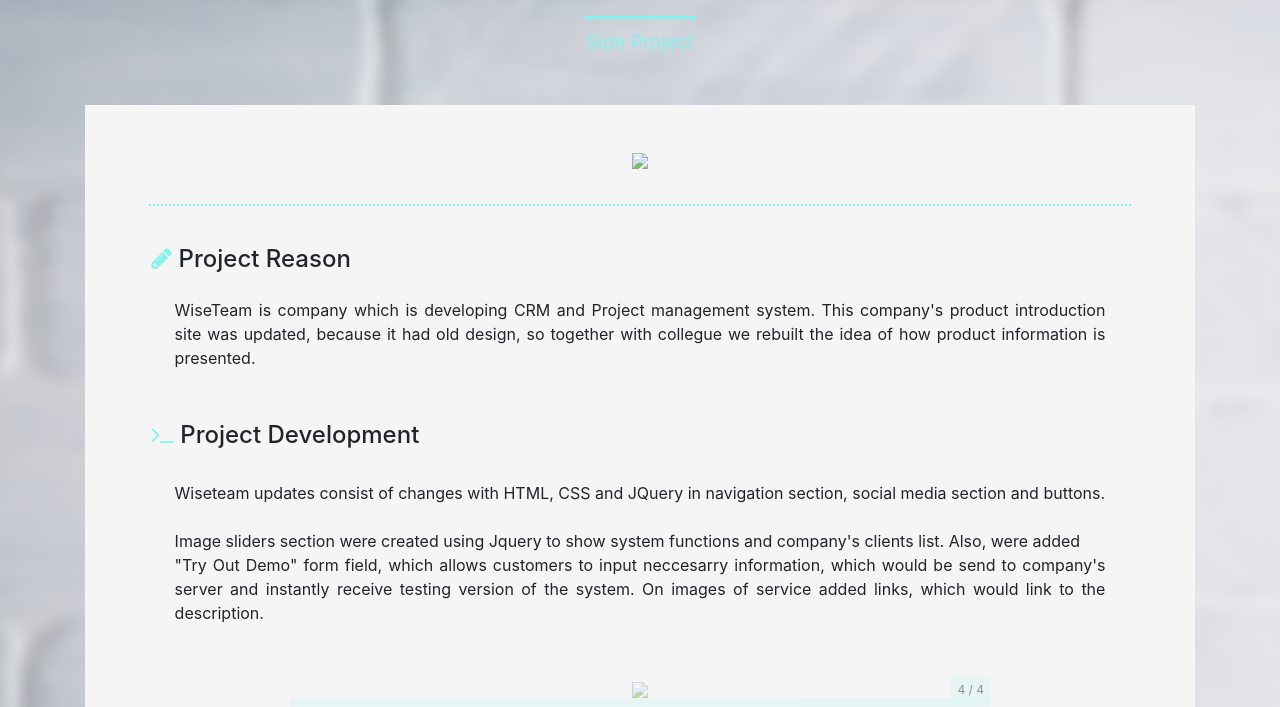
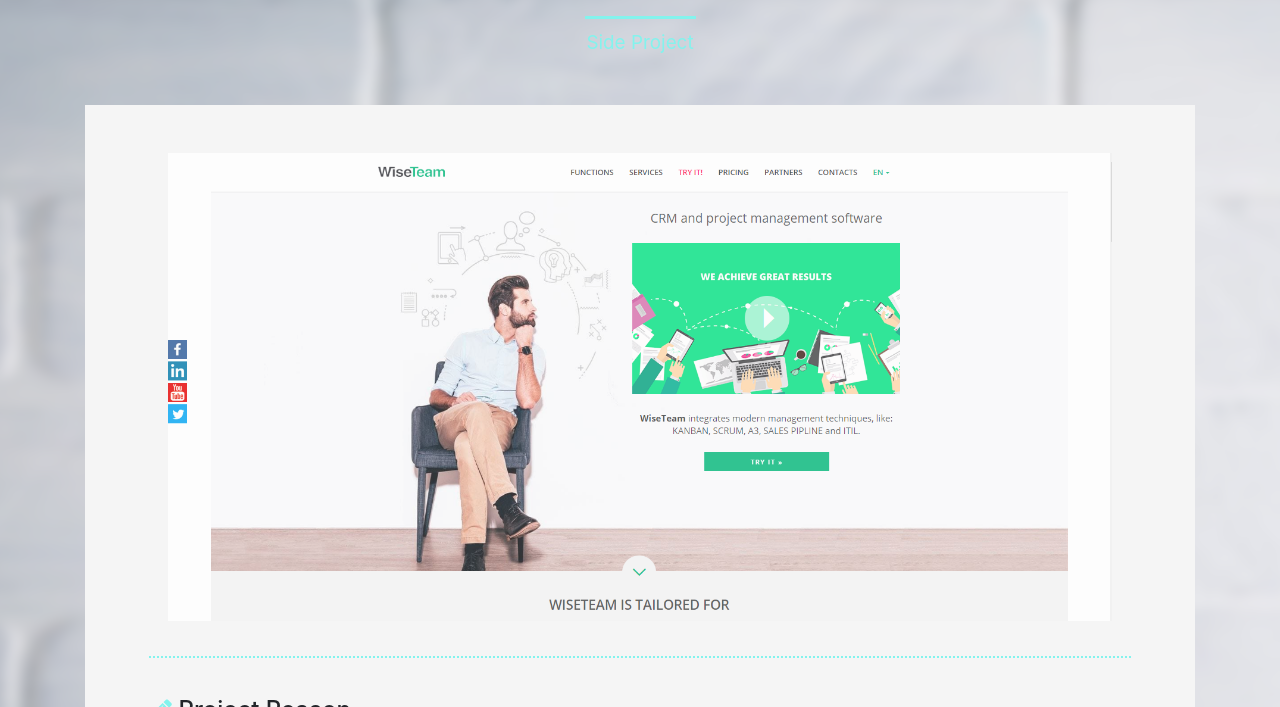
Before and after one commit to sheten/DS-Portfolio, a plain HTML site: page docs/WT.html in a window 1280 px wide. Shown: the part 93-800 px from the top of the page. Drawn offline with nearby package versions, Linux system fonts and the light colour scheme; files whose address does not match are found by name.

Commit message:
Update WT.html

```diff
--- a/docs/WT.html
+++ b/docs/WT.html
@@ -30,7 +30,7 @@
             <div class="row-smoke my-5">
                 <div class="pt-5">
                     <!--Description of the Project-->
-                   <img class="portfolio-image" style="opacity: 0.8; margin-bottom: 35px;" src="../website/images/wiseteam.PNG">
+                   <img class="portfolio-image" style="opacity: 0.8; margin-bottom: 35px;" src="images/wiseteam.PNG">
 
                    <div style="margin: 0 5vw 2.5vw 5vw; border-top: 2.3px dotted #83F3ED;"></div>
                    <h4 style="margin: 3vw 0 0 5.2vw; text-align: left;"> <i class="fa fa-pencil" style="color: rgb(131, 243, 237);" aria-hidden="true"></i> Project Reason</h4><br>
@@ -44,25 +44,25 @@
                     <div class="slidesContainer">
                         <div class="mySlides fade">
                             <div class="numberText">1 / 4</div>
-                            <img src="../website/images/wiseteam.PNG" style="width: 100%;">
+                            <img src="images/wiseteam.PNG" style="width: 100%;">
                             <div class="text" style="margin-top: 5px;">Home Page Top</div>
                         </div>
 
                         <div class="mySlides fade">
                             <div class="numberText">2 / 4</div>
-                            <img src="../website/images/WT-f.PNG" style="width: 100%;">
+                            <img src="images/WT-f.PNG" style="width: 100%;">
                             <div class="text" style="margin-top: 5px;">Functions Sectoion</div>
                         </div>
 
                         <div class="mySlides fade">
                             <div class="numberText">3 / 4</div>
-                            <img src="../website/images/WT-b.PNG" style="width: 100%;">
+                            <img src="images/WT-b.PNG" style="width: 100%;">
                             <div class="text" style="margin-top: 5px;">Home Page Bottom</div>
                         </div>
 
                         <div class="mySlides fade">
                             <div class="numberText">4 / 4</div>
-                            <img src="../website/images/WT-d.png" style="width: 100%;">
+                            <img src="images/WT-d.png" style="width: 100%;">
                             <div class="text" style="margin-top: 5px;">Try Demo Page</div>
                         </div>
                     </div><br>
```
